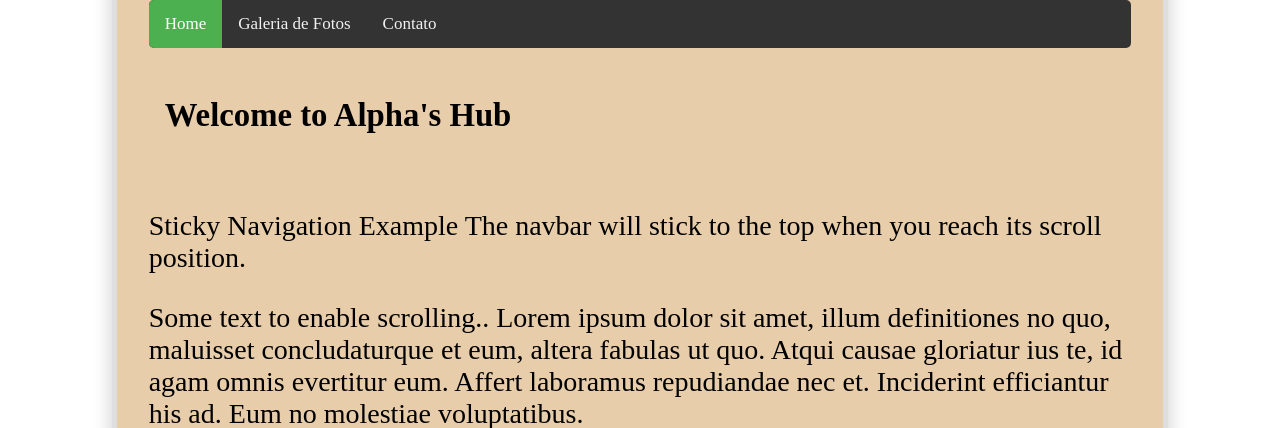
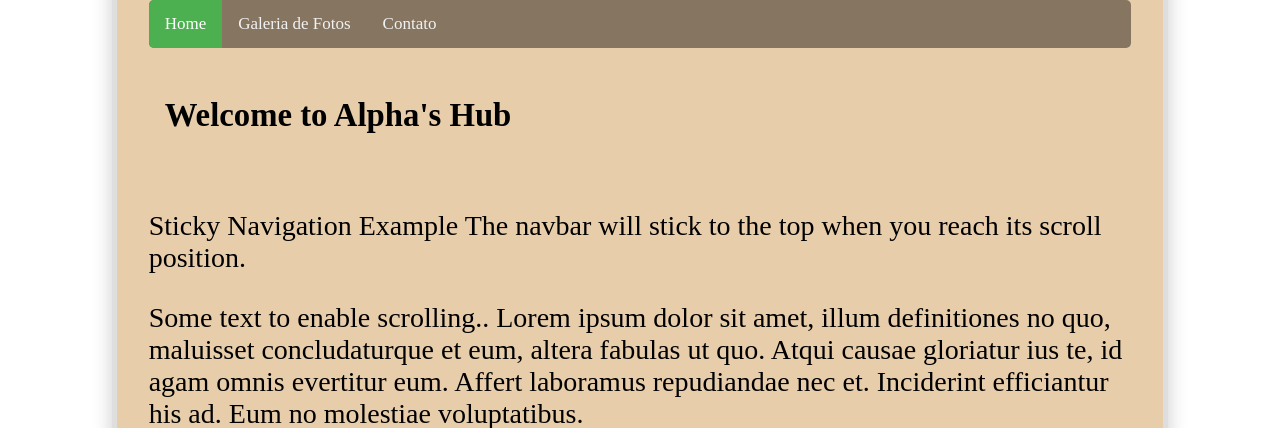
Before and after one commit to Alphashub/Alphashub.github.io, a PHP site: page / in a window 1280 px wide. Shown: the part 266-694 px from the top of the page. Run offline with PHP 8.4, Linux system fonts and the light colour scheme.

Commit message:
Update alfa.css

```diff
--- a/alfa.css
+++ b/alfa.css
@@ -11,7 +11,7 @@ body {
 
 #navbar {
   overflow: hidden;
-  background-color: #333;
+  background-color: #867661;
   border-radius: 5px;
 }
 
```
